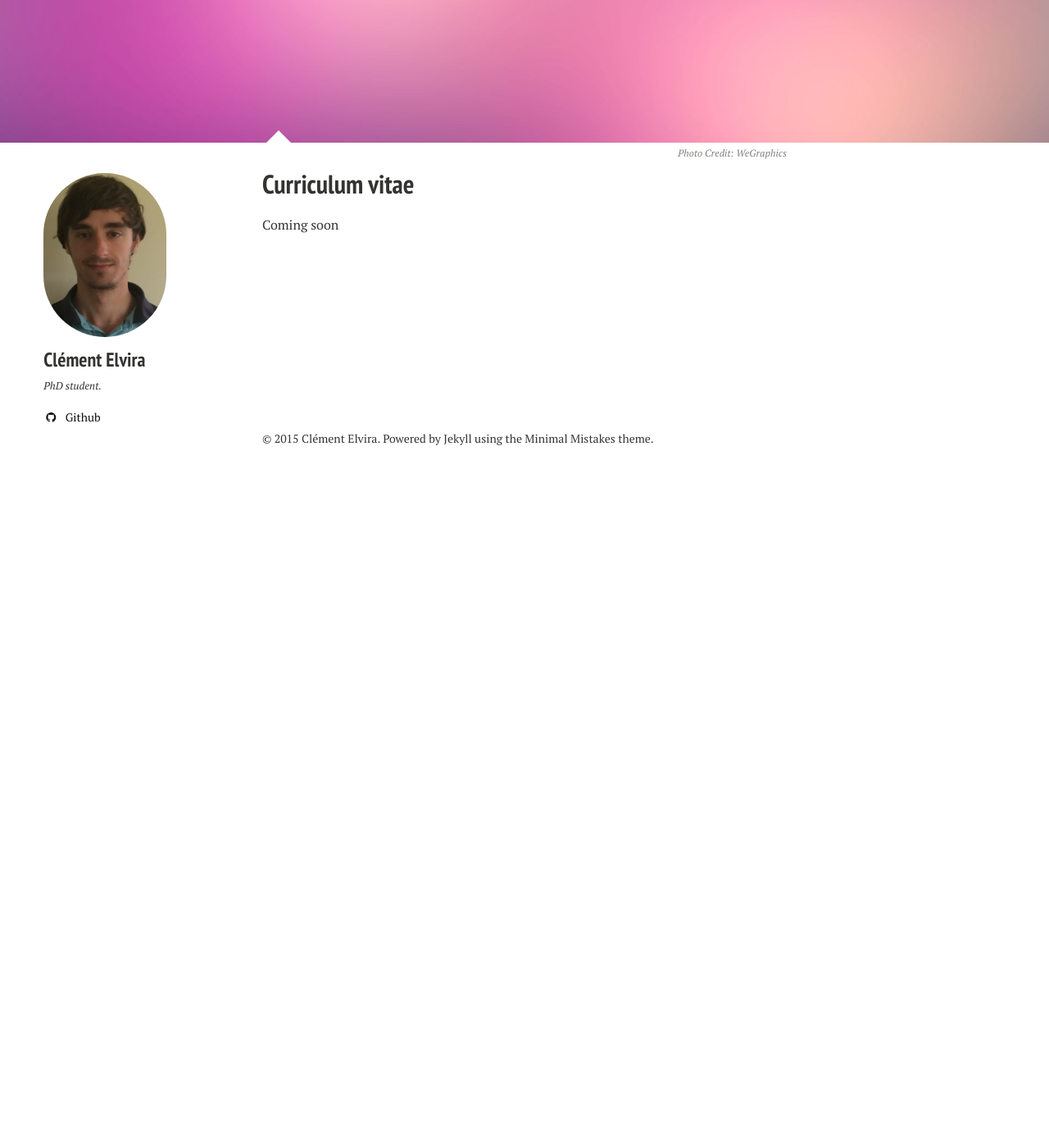
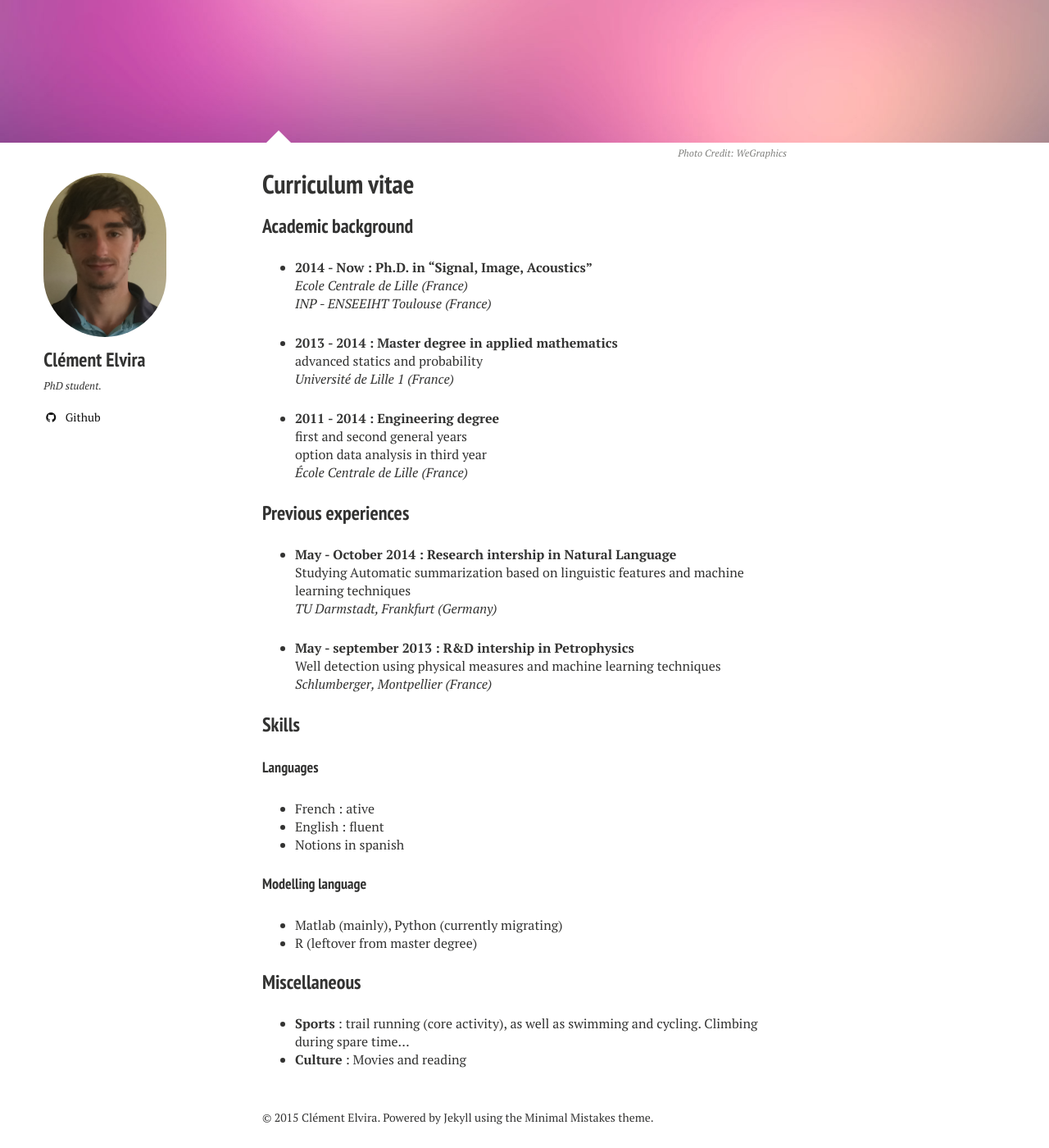
Before and after one commit to c-elvira/c-elvira.github.io-old, a Jekyll site: the page built from CV/index.md, in a window 1280 px wide and 1400 px high, scrolled down 247 px. Shown: the whole window at 82% size. Built offline with Jekyll 4.4.1, drawn with Linux system fonts in a browser that asks for light colours; nearby versions of some CDN libraries; before the commit the page ends 900 px from its top, so only the background shows below that.

Commit message:
Adding CV

```diff
--- a/CV/index.md
+++ b/CV/index.md
@@ -10,4 +10,42 @@ image:
   creditlink: http://wegraphics.net/downloads/free-ultimate-blurred-background-pack/
 ---
 
-Coming soon
+### Academic background
+
+- **2014 - Now :** **Ph.D. in "Signal, Image, Acoustics"** <br/>
+*Ecole Centrale de Lille (France)* <br/>
+*INP - ENSEEIHT Toulouse (France)*
+
+- **2013 - 2014 :** **Master degree in applied mathematics** <br/>
+advanced statics and probability <br/>
+*Université de Lille 1 (France)*
+
+- **2011 - 2014 :** **Engineering degree** <br/>
+first and second general years <br/>
+option data analysis in third year <br/>
+*École Centrale de Lille (France)*
+
+### Previous experiences
+
+- **May - October 2014 :** **Research intership in Natural Language** <br/>
+Studying Automatic summarization based on linguistic features and machine learning techniques <br/>
+*TU Darmstadt, Frankfurt (Germany)*
+
+- **May - september 2013 :** **R&D intership in Petrophysics** <br/>
+Well detection using physical measures and machine learning techniques <br/>
+*Schlumberger, Montpellier (France)*
+
+### Skills
+
+#### Languages
+- French : ative
+- English : fluent
+- Notions in spanish
+
+#### Modelling language
+- Matlab (mainly), Python (currently migrating)
+- R (leftover from master degree)
+
+### Miscellaneous
+- **Sports** : trail running (core activity), as well as swimming and cycling. Climbing during spare time...
+- **Culture** : Movies and reading
```
